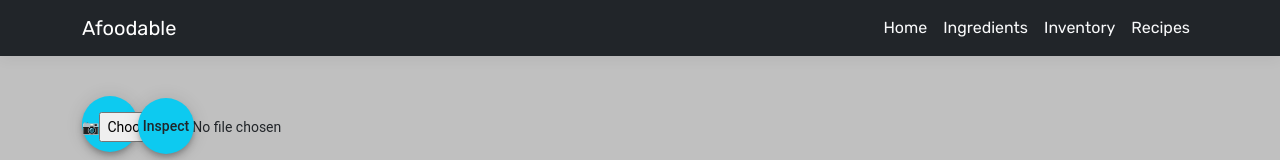
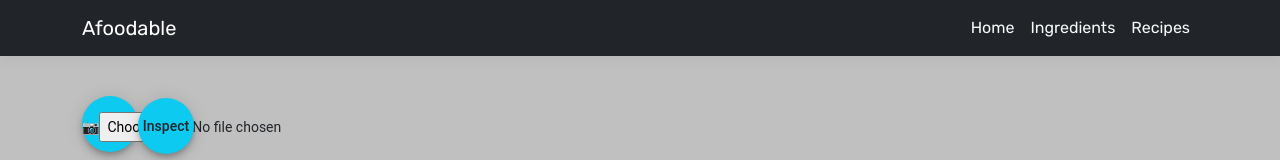
Before and after one commit to CharlieSaunders/Afoodable, an Angular app in the folder Client/: page /inventory in a window 1280 px wide. Shown: the top 160 px of the page. Built offline with nearby package versions, Linux system fonts and the light colour scheme.

Commit message:
Remove ability to nav to inventory as it is WIP

```diff
--- a/Client/src/app/nav-menu/nav-menu.component.html
+++ b/Client/src/app/nav-menu/nav-menu.component.html
@@ -13,9 +13,9 @@
           <li class="nav-item" [routerLinkActive]="['link-active']" [routerLinkActiveOptions]="{ exact: true }">
             <a class="nav-link text-light" [routerLink]="['/ingredients']">Ingredients</a>
           </li>
-          <li class="nav-item" [routerLinkActive]="['link-active']" [routerLinkActiveOptions]="{ exact: true }">
+<!--           <li class="nav-item" [routerLinkActive]="['link-active']" [routerLinkActiveOptions]="{ exact: true }">
             <a class="nav-link text-light" [routerLink]="['/inventory']">Inventory</a>
-          </li>
+          </li> -->
           <li class="nav-item" [routerLinkActive]="['link-active']" [routerLinkActiveOptions]="{ exact: true }">
             <a class="nav-link text-light" [routerLink]="['/recipes']">Recipes</a>
           </li>
```
